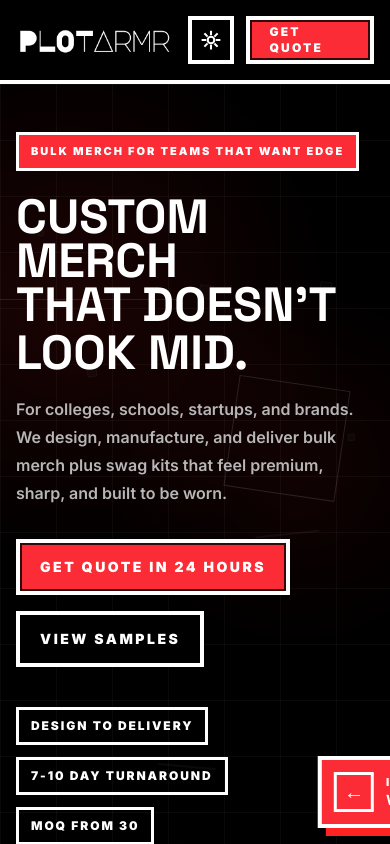
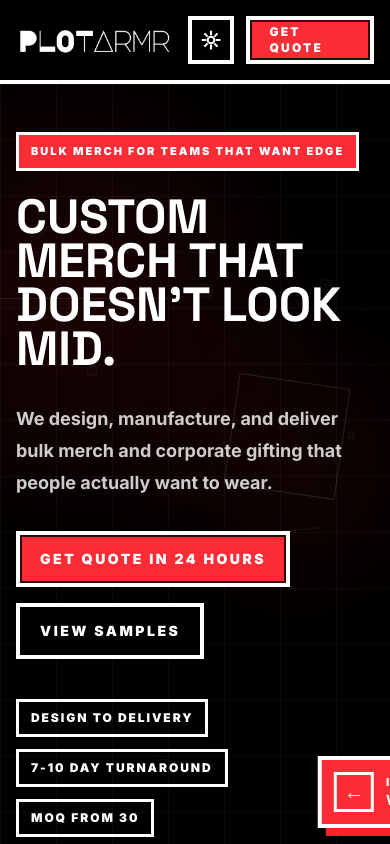
Before and after one commit to DivyomSharma/plotarmour-merch, a Next.js app: page / in a window 390 px wide. Shown: the top 844 px of the page. Built offline with nearby package versions, Linux system fonts and the light colour scheme.

Commit message:
perf: drastically cut mobile DOM media nodes and eliminate JS hydration texts delays

```diff
--- a/src/app/globals.css
+++ b/src/app/globals.css
@@ -54,9 +54,6 @@ body {
   font-family: var(--font-inter), Arial, Helvetica, sans-serif;
   min-height: 100vh;
   text-rendering: optimizeLegibility;
-  transition:
-    background-color 180ms ease-out,
-    color 180ms ease-out;
 }
 
 ::selection {
@@ -193,3 +190,11 @@ html[data-cursor="custom"] .custom-cursor-halo {
     transition-duration: 0.01ms !important;
   }
 }
+
+@keyframes fade-up {
+  from { opacity: 0; transform: translateY(30px); }
+  to { opacity: 1; transform: translateY(0); }
+}
+.animate-hero-fade {
+  animation: fade-up 0.8s cubic-bezier(0.16, 1, 0.3, 1) forwards;
+}
--- a/src/components/media-gallery.tsx
+++ b/src/components/media-gallery.tsx
@@ -95,8 +95,6 @@ function MediaCard({ item }: { item: { type: string; src: string } }) {
 
 export function MediaGallery() {
   const shouldReduceMotion = useReducedMotion();
-  const track1 = [...row1, ...row2];
-  const track2 = [...row2, ...row1];
 
   return (
     <div className="flex flex-col gap-6 py-6 pb-2">
@@ -113,26 +111,26 @@ export function MediaGallery() {
           style={{ width: "fit-content" }}
         >
           {/* Duplicate map for infinite scroll effect */}
-          {[...track1, ...track1].map((item, i) => (
+          {[...row1, ...row1].map((item, i) => (
             <MediaCard key={i} item={item} />
           ))}
         </motion.div>
       </div>
 
-      {/* Row 2: Right */}
-      <div className="relative flex w-full">
+      {/* Row 2: Right - Hidden on incredibly weak mobile devices to prevent DOM overload */}
+      <div className="relative hidden md:flex w-full">
         <motion.div
           animate={shouldReduceMotion ? undefined : { x: ["-50%", "0%"] }}
           transition={
             shouldReduceMotion
               ? undefined
-              : { duration: 110, ease: "linear", repeat: Infinity }
+              : { duration: 100, ease: "linear", repeat: Infinity }
           }
           className="flex shrink-0 gap-6 px-3"
           style={{ width: "fit-content" }}
         >
           {/* Duplicate map for infinite scroll effect */}
-          {[...track2, ...track2].map((item, i) => (
+          {[...row2, ...row2].map((item, i) => (
             <MediaCard key={i} item={item} />
           ))}
         </motion.div>
--- a/src/components/merch-landing.tsx
+++ b/src/components/merch-landing.tsx
@@ -551,15 +551,14 @@ export function MerchLanding() {
           </motion.div>
           <InteractiveRedElement y={accentY} />
           <div className="mx-auto grid min-h-[calc(100svh-84px)] max-w-7xl items-center gap-10 px-4 py-12 md:px-6 md:py-16">
-            <ScrollReveal className="relative z-10 max-w-5xl">
+            <div className="relative z-10 max-w-5xl animate-hero-fade">
               <SectionTag>Bulk merch for teams that want edge</SectionTag>
               <h1 className="mt-6 max-w-4xl font-display text-5xl font-black uppercase leading-[0.92] sm:text-7xl xl:text-[6.25rem]">
-                <TypeHeadline text={"CUSTOM MERCH\nTHAT DOESN'T LOOK MID."} />
+                Custom merch that doesn&apos;t look mid.
               </h1>
-              <p className="mt-6 max-w-2xl text-base font-semibold leading-7 text-muted md:text-lg">
-                For colleges, schools, startups, and brands. We design,
-                manufacture, and deliver bulk merch plus swag kits that feel
-                premium, sharp, and built to be worn.
+              <p className="mt-8 max-w-2xl text-lg font-bold leading-8 text-foreground/80 md:text-xl md:leading-9">
+                We design, manufacture, and deliver bulk merch and corporate
+                gifting that people actually want to wear.
               </p>
               <div className="mt-8 flex flex-col gap-4 sm:flex-row">
                 <MagneticButton href="#lead-form">
@@ -580,7 +579,7 @@ export function MerchLanding() {
                   MOQ from 30
                 </span>
               </div>
-            </ScrollReveal>
+            </div>
           </div>
 
           <div className="mx-auto grid max-w-7xl gap-4 border-t-[4px] border-foreground px-4 py-8 md:grid-cols-3 md:px-6">
```
